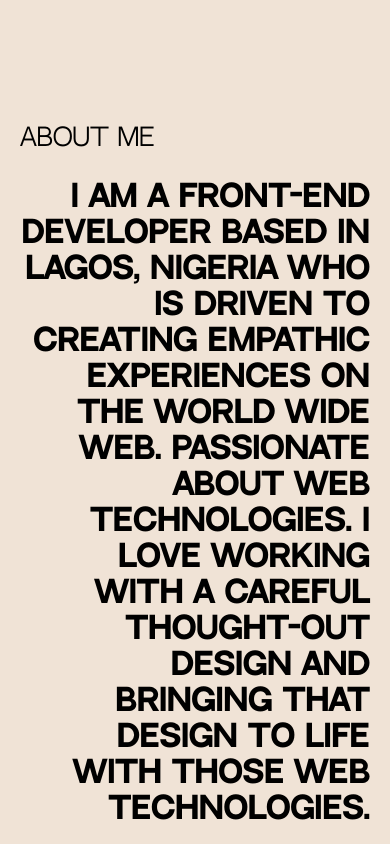
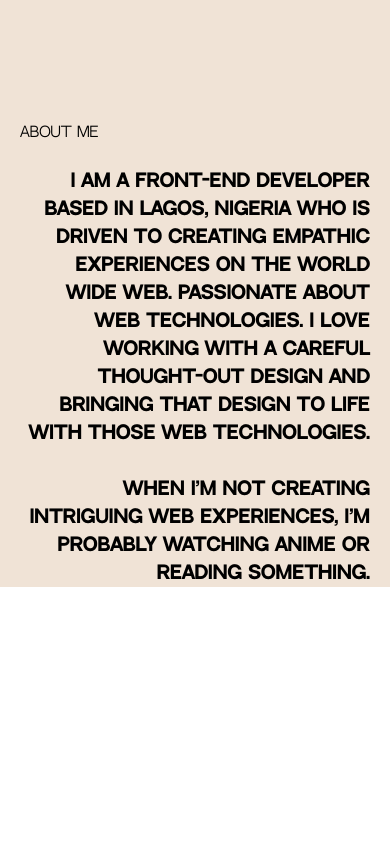
Before and after one commit to JOSEPH-JENKINS/portfolio-site, a Next.js app: page / in a window 390 px wide. Shown: the part 940-1784 px from the top of the page. After the commit the page ends 1527 px from the top, so only its background shows below. Built offline with nearby package versions, Linux system fonts and the light colour scheme.

Commit message:
commit: text alignment

```diff
--- a/pages/index.tsx
+++ b/pages/index.tsx
@@ -24,8 +24,8 @@ const Home: NextPage = () => {
           <Intro />
           <section className="mt-48 w-full relative" data-scroll-section>
             <div className="block sm:grid grid-cols-6 gap-5">
-              <h1 className="font-sans text-2xl sm:text-3xl">About Me</h1><br />
-              <div className='font-bold text-right sm:text-left w-full ml-auto text-3xl col-start-3 col-end-7'>
+              <h1 className="font-sans text-sm sm:text-3xl">About Me</h1><br />
+              <div className='font-bold text-right sm:text-left w-full ml-auto text-lg col-start-3 col-end-7'>
                 <h1>
                   I am a front-end developer based in Lagos, Nigeria who is driven to creating empathic experiences on the world wide web.
                   Passionate about web technologies. I love working with a careful thought-out design and bringing that design to life with those web technologies.
```
